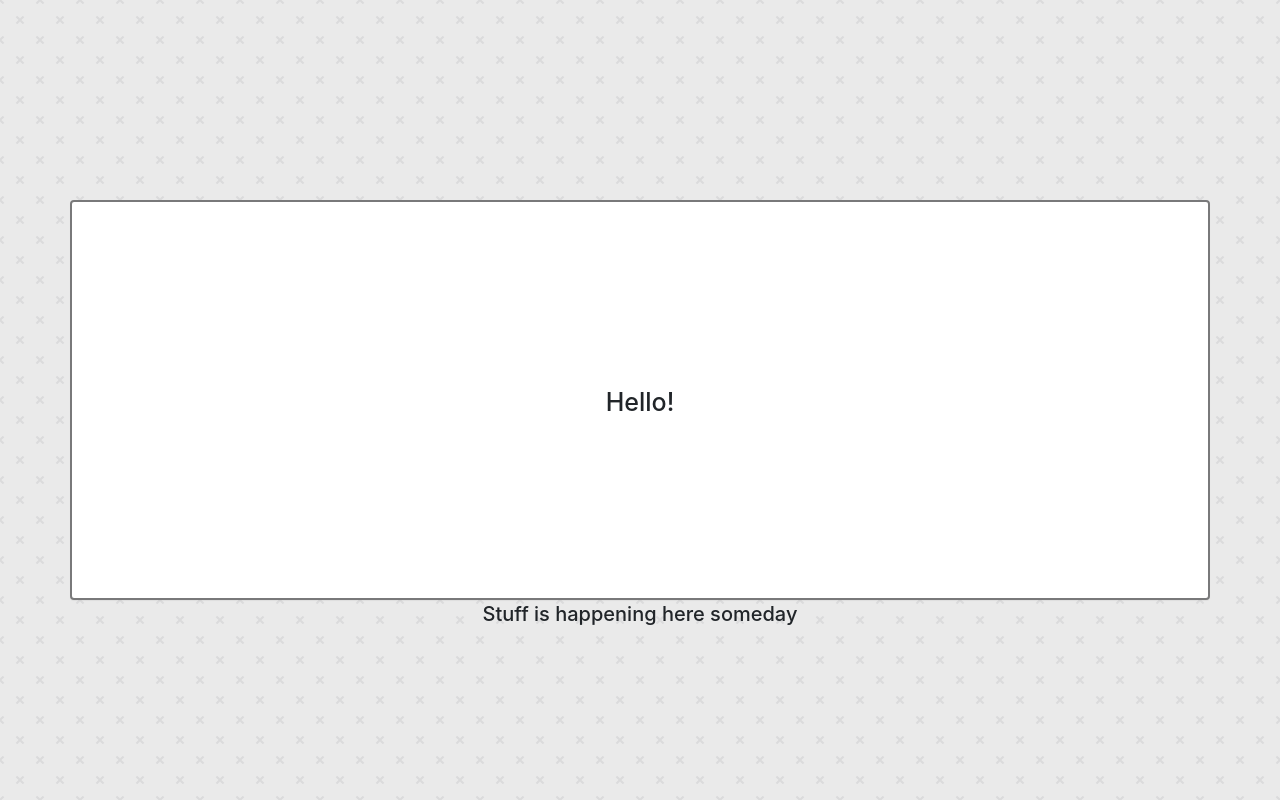
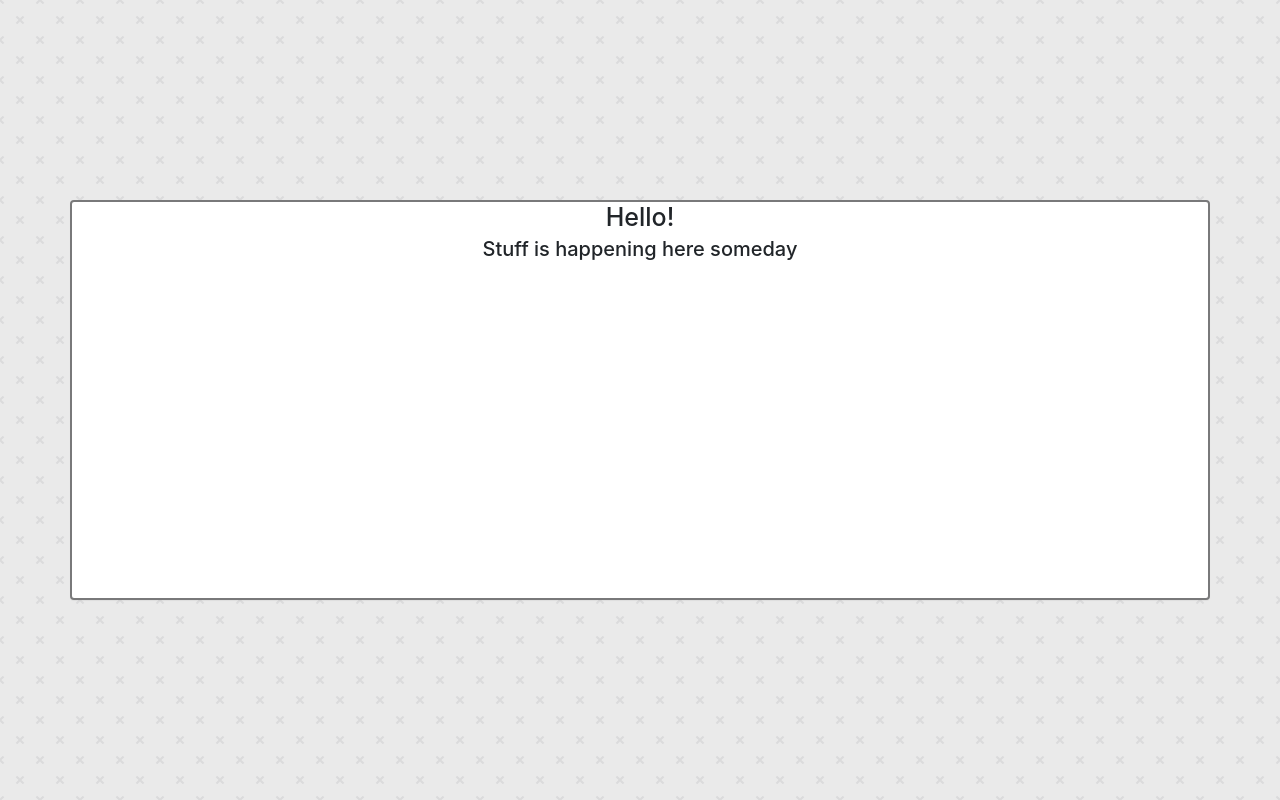
Before and after one commit to benjamindhaynie/benjamindhaynie.github.io, a plain HTML site: page index.html in a window 1280 px wide. Drawn offline with nearby package versions, Linux system fonts and the light colour scheme.

Commit message:
Update index.html
Removed the H1 styles

```diff
--- a/index.html
+++ b/index.html
@@ -28,11 +28,6 @@
       top: -50%;
       transform: translateY(50%);
     }
-    h1 {
-      line-height: 400px;
-      padding: 0;
-      margin: 0;
-    }
   </style>
 </head>
 
```
